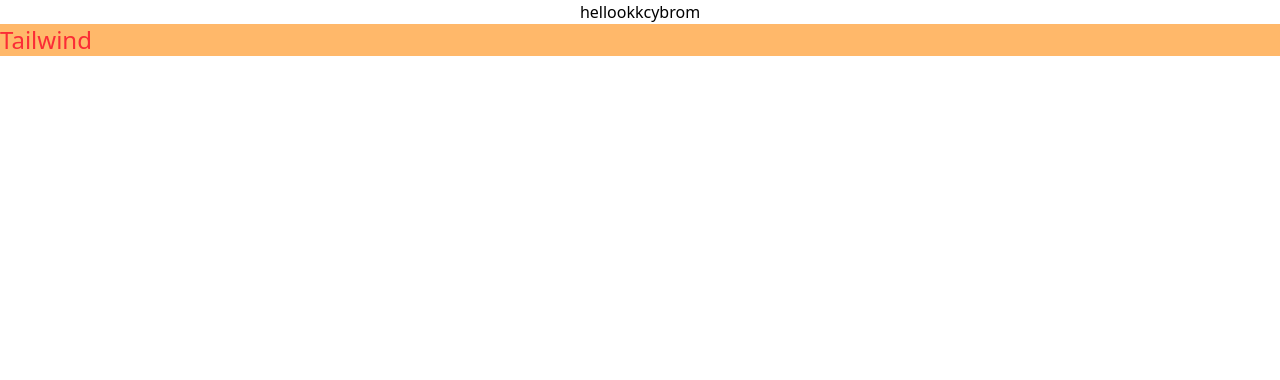
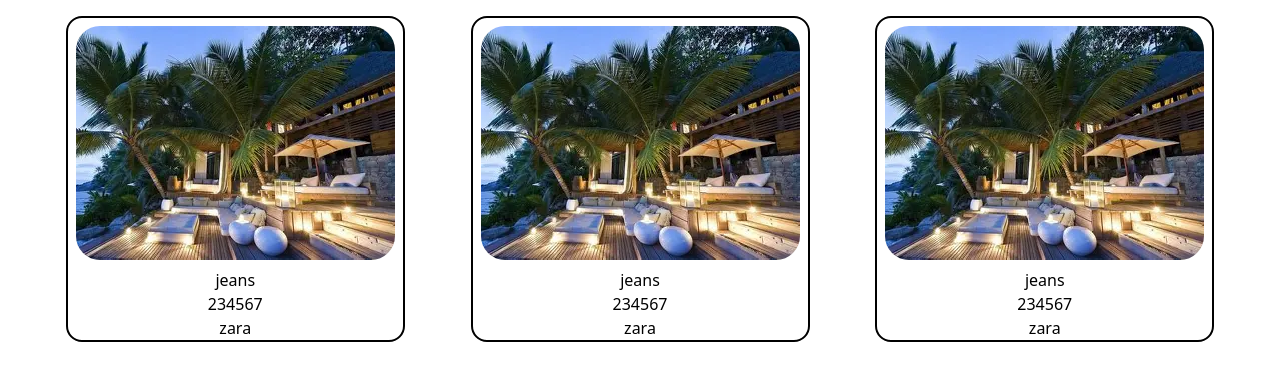
Before and after one commit to Pratimakushwa/react, a React (Vite) app: page / in a window 1280 px wide. Shown: the top 380 px of the page. Built offline with nearby package versions, Linux system fonts and the light colour scheme.

Commit message:
first commit

```diff
--- /dev/null
+++ b/src/Props.css
@@ -0,0 +1 @@
+@import "tailwindcss"
--- /dev/null
+++ b/src/Propsc.jsx
@@ -0,0 +1,25 @@
+import React from "react";
+import Image from './assets/image.webp'
+import './Props.css'
+
+
+const Child=(props)=>{
+    return(
+        <>
+        <div className="border-2 shadow-cyan-950 rounded-2xl" >
+            <div className=" p-2">
+                <img src={ props.image} alt="" className="rounded-3xl " />
+
+            </div>
+
+            <div className="text-center">
+                <h2>{props.name}</h2>
+                <p>{props.price}</p>
+                <p>{props.brand}</p>
+
+            </div>
+        </div>
+        </>
+    )
+}
+export default Child
--- /dev/null
+++ b/src/Propsp.jsx
@@ -0,0 +1,36 @@
+import React from "react";
+import Child from "./Propsc";
+import './Props.css'
+
+import Image from './assets/image.webp'
+
+const Parent=()=>{
+    return(
+        <>
+        <div className="flex justify-evenly pt-4 ">
+             <Child
+        image={Image}
+        name="jeans"
+        brand="zara"
+        price= "234567"
+        />
+        <Child
+        image={Image}
+        name="jeans"
+        brand="zara"
+        price= "234567"
+        />
+        <Child
+        image = {Image}
+        name="jeans"
+        brand="zara"
+        price= "234567"
+        />
+
+        </div>
+
+     </>
+
+    )
+}
+export default Parent
--- a/src/Tailwind.jsx
+++ b/src/Tailwind.jsx
@@ -3,7 +3,7 @@ import './Tailwind.css'
 const App=()=>{
     return(
         <>
-        <div className="flex justify-center items-center border-b-gray-600 ">
+        <div className="flex justify-center items-center border-2 ">
             <h1>hello</h1>
             <h2>okk</h2>
             <h1>cybrom </h1>
--- a/src/main.jsx
+++ b/src/main.jsx
@@ -1,7 +1,7 @@
 import { StrictMode } from 'react'
 import { createRoot } from 'react-dom/client'
 import './index.css'
-import App from './Tailwind.jsx'
+import App from './Propsp.jsx'
 
 createRoot(document.getElementById('root')).render(
 
```
